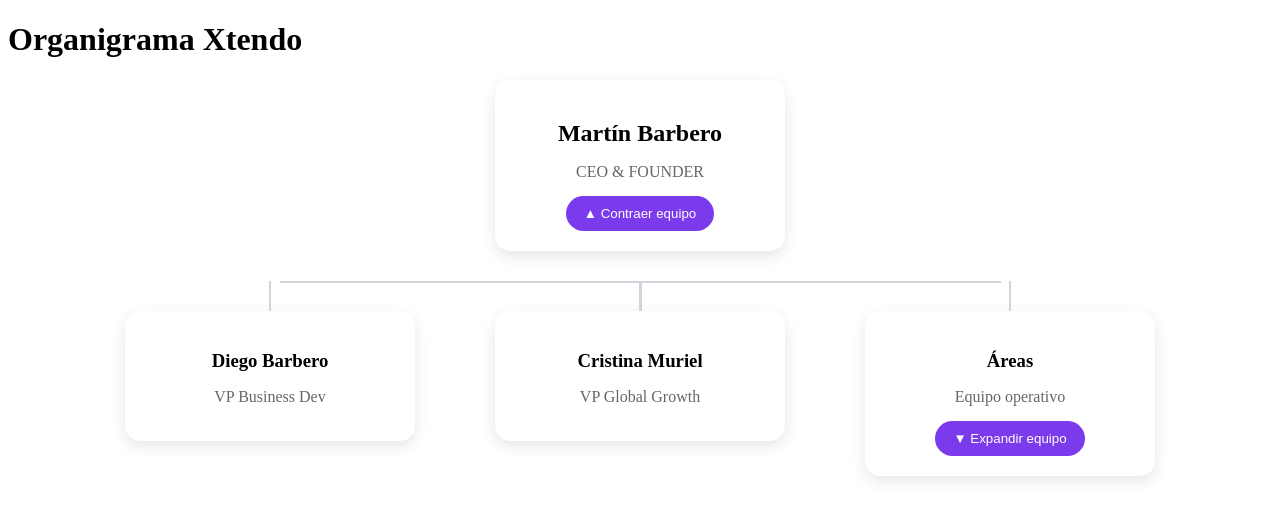
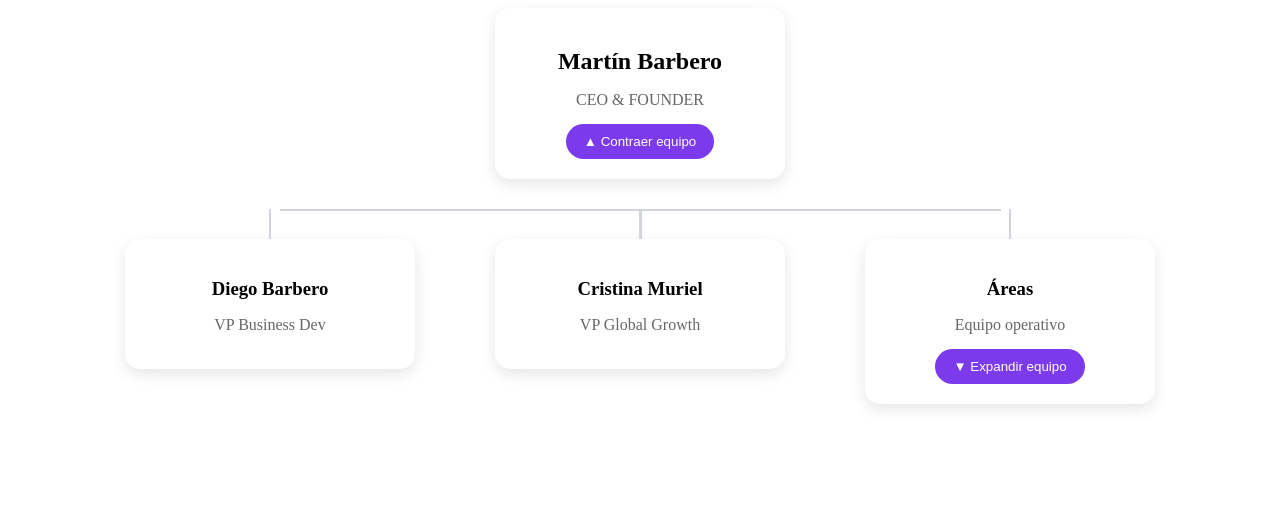
Before and after one commit to Skulred/xtendo_organigrama, a plain HTML site: page index.html in a window 1280 px wide. Drawn offline with Linux system fonts and the light colour scheme.

Commit message:
Update index.html

```diff
--- a/index.html
+++ b/index.html
@@ -3,12 +3,12 @@
 <head>
     <meta charset="UTF-8">
     <meta name="viewport" content="width=device-width, initial-scale=1.0">
-    <title></title>
+    <title>Organigrama Xtendo</title>
     <link rel="stylesheet" href="styles.css">
 </head>
 <body>
 
-    <h1>Organigrama Xtendo</h1>
+
 
     <div class="org-tree">
         <div class="node">
```
